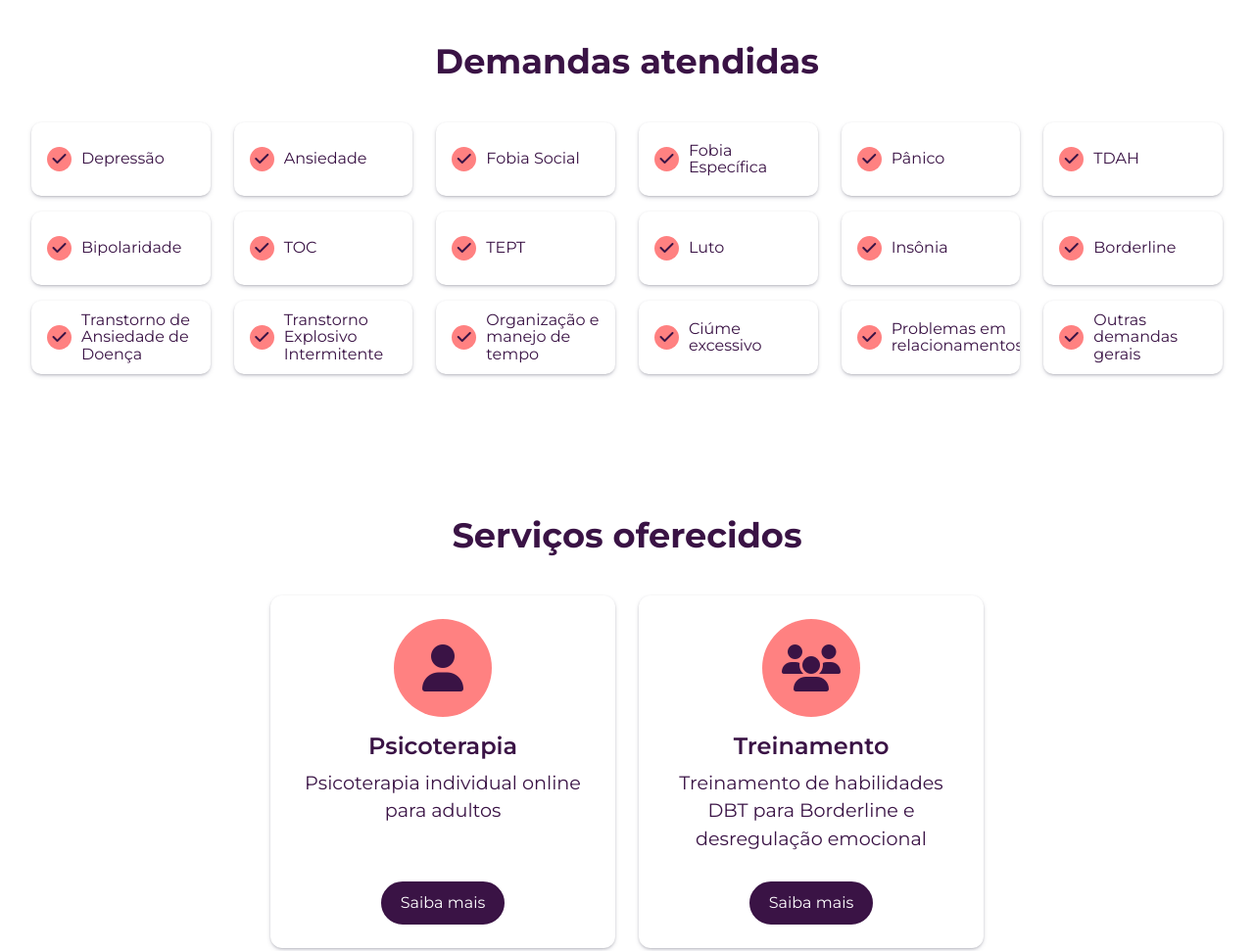
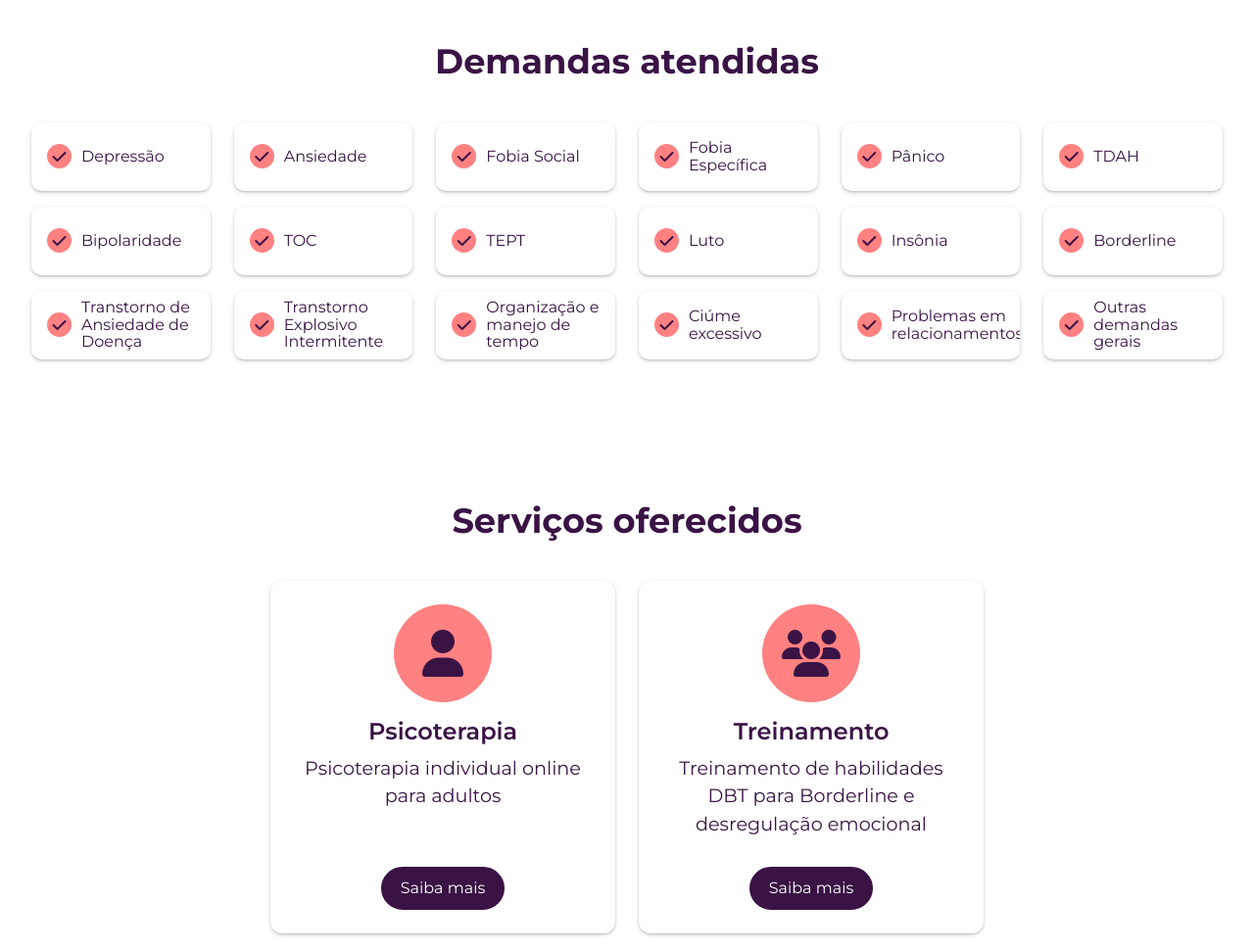
Before and after one commit to isabelaborgs/landing-page-giovana, a plain HTML site: page index.html in a window 1280 px wide. Shown: the part 960-1931 px from the top of the page at 98% size. Drawn offline with nearby package versions, Linux system fonts and the light colour scheme.

Commit message:
feat: ajusta tamanho de elementos em telas menores

```diff
--- a/index.html
+++ b/index.html
@@ -96,109 +96,109 @@
                         <div class="titulo-secao">Demandas atendidas</div>
                         <div class="conteudo-secao">
                             <ul class="row" id="lista-demandas">
-                                <li class="col-6 col-md-4 col-xl-2">
+                                <li class="col-sm-6 col-md-4 col-xl-2">
                                     <div class="item-demanda">
                                         <span class="icon"><i class="fa-solid fa-check"></i></span>
                                         <span class="txt">Depressão</span>
                                     </div>
                                 </li>
-                                <li class="col-6 col-md-4 col-xl-2">
+                                <li class="col-sm-6 col-md-4 col-xl-2">
                                     <div class="item-demanda">
                                         <span class="icon"><i class="fa-solid fa-check"></i></span>
                                         <span class="txt">Ansiedade</span>
                                     </div>
                                 </li>
-                                <li class="col-6 col-md-4 col-xl-2">
+                                <li class="col-sm-6 col-md-4 col-xl-2">
                                     <div class="item-demanda">
                                         <span class="icon"><i class="fa-solid fa-check"></i></span>
                                         <span class="txt">Fobia Social</span>
                                     </div>
                                 </li>
-                                <li class="col-6 col-md-4 col-xl-2">
+                                <li class="col-sm-6 col-md-4 col-xl-2">
                                     <div class="item-demanda">
                                         <span class="icon"><i class="fa-solid fa-check"></i></span>
                                         <span class="txt">Fobia Específica</span>
                                     </div>
                                 </li>
-                                <li class="col-6 col-md-4 col-xl-2">
+                                <li class="col-sm-6 col-md-4 col-xl-2">
                                     <div class="item-demanda">
                                         <span class="icon"><i class="fa-solid fa-check"></i></span>
                                         <span class="txt">Pânico</span>
                                     </div>
                                 </li>
-                                <li class="col-6 col-md-4 col-xl-2">
+                                <li class="col-sm-6 col-md-4 col-xl-2">
                                     <div class="item-demanda">
                                         <span class="icon"><i class="fa-solid fa-check"></i></span>
                                         <span class="txt">TDAH</span>
                                     </div>
                                 </li>
-                                <li class="col-6 col-md-4 col-xl-2">
+                                <li class="col-sm-6 col-md-4 col-xl-2">
                                     <div class="item-demanda">
                                         <span class="icon"><i class="fa-solid fa-check"></i></span>
                                         <span class="txt">Bipolaridade</span>
                                     </div>
                                 </li>
-                                <li class="col-6 col-md-4 col-xl-2">
+                                <li class="col-sm-6 col-md-4 col-xl-2">
                                     <div class="item-demanda">
                                         <span class="icon"><i class="fa-solid fa-check"></i></span>
                                         <span class="txt">TOC</span>
                                     </div>
                                 </li>
-                                <li class="col-6 col-md-4 col-xl-2">
+                                <li class="col-sm-6 col-md-4 col-xl-2">
                                     <div class="item-demanda">
                                         <span class="icon"><i class="fa-solid fa-check"></i></span>
                                         <span class="txt">TEPT</span>
                                     </div>
                                 </li>
-                                <li class="col-6 col-md-4 col-xl-2">
+                                <li class="col-sm-6 col-md-4 col-xl-2">
                                     <div class="item-demanda">
                                         <span class="icon"><i class="fa-solid fa-check"></i></span>
                                         <span class="txt">Luto</span>
                                     </div>
                                 </li>
-                                <li class="col-6 col-md-4 col-xl-2">
+                                <li class="col-sm-6 col-md-4 col-xl-2">
                                     <div class="item-demanda">
                                         <span class="icon"><i class="fa-solid fa-check"></i></span>
                                         <span class="txt">Insônia</span>
                                     </div>
                                 </li>
-                                <li class="col-6 col-md-4 col-xl-2">
+                                <li class="col-sm-6 col-md-4 col-xl-2">
                                     <div class="item-demanda">
                                         <span class="icon"><i class="fa-solid fa-check"></i></span>
                                         <span class="txt">Borderline</span>
                                     </div>
                                 </li>
-                                <li class="col-6 col-md-4 col-xl-2">
+                                <li class="col-sm-6 col-md-4 col-xl-2">
                                     <div class="item-demanda">
                                         <span class="icon"><i class="fa-solid fa-check"></i></span>
                                         <span class="txt">Transtorno de Ansiedade de Doença</span>
                                     </div>
                                 </li>
-                                <li class="col-6 col-md-4 col-xl-2">
+                                <li class="col-sm-6 col-md-4 col-xl-2">
                                     <div class="item-demanda">
                                         <span class="icon"><i class="fa-solid fa-check"></i></span>
                                         <span class="txt">Transtorno Explosivo Intermitente</span>
                                     </div>
                                 </li>
-                                <li class="col-6 col-md-4 col-xl-2">
+                                <li class="col-sm-6 col-md-4 col-xl-2">
                                     <div class="item-demanda">
                                         <span class="icon"><i class="fa-solid fa-check"></i></span>
                                         <span class="txt">Organização e manejo de tempo</span>
                                     </div>
                                 </li>
-                                <li class="col-6 col-md-4 col-xl-2">
+                                <li class="col-sm-6 col-md-4 col-xl-2">
                                     <div class="item-demanda">
                                         <span class="icon"><i class="fa-solid fa-check"></i></span>
                                         <span class="txt">Ciúme excessivo</span>
                                     </div>
                                 </li>
-                                <li class="col-6 col-md-4 col-xl-2">
+                                <li class="col-sm-6 col-md-4 col-xl-2">
                                     <div class="item-demanda">
                                         <span class="icon"><i class="fa-solid fa-check"></i></span>
                                         <span class="txt">Problemas em relacionamentos</span>
                                     </div>
                                 </li>
-                                <li class="col-6 col-md-4 col-xl-2">
+                                <li class="col-sm-6 col-md-4 col-xl-2">
                                     <div class="item-demanda">
                                         <span class="icon"><i class="fa-solid fa-check"></i></span>
                                         <span class="txt">Outras demandas gerais</span>
--- a/style/geral.css
+++ b/style/geral.css
@@ -39,13 +39,19 @@ main {
 
 /*Estilos gerais da página*/
 .secao {
-    padding: 4rem 2rem;
+    padding: 4rem 1rem;
     display: flex;
     flex-wrap: wrap;
     flex-direction: column;
     row-gap: 2rem;
     text-align: center;
     justify-content: center;
+}
+
+@media screen and (min-width: 576px) {
+    .secao {
+        padding: 4rem 2rem;
+    }
 }
 
 @media screen and (min-width: 768px) {
--- a/style/index.css
+++ b/style/index.css
@@ -142,13 +142,19 @@ ul {
     column-gap: 10px;
     text-align: start;
     line-height: 1.1;
-    height: 75px;
+    height: 55px;
     padding-left: 1rem;
     padding-right: 1rem;
     border-radius: 10px;
     overflow: hidden;
     box-shadow: var(--sombra-pequena);
     background-color: white;
+}
+
+@media screen and (min-width: 768px) {
+    .item-demanda {
+        height: 70px;
+    }
 }
 
 .item-demanda:hover {
```
